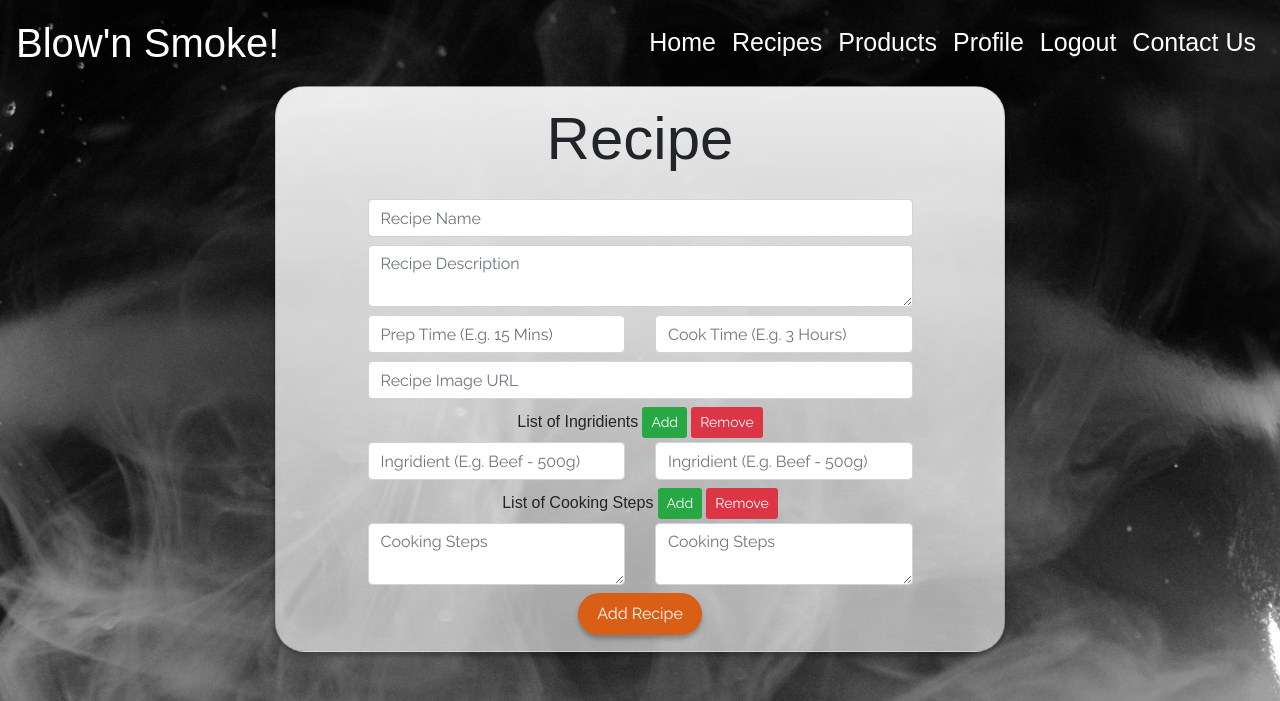
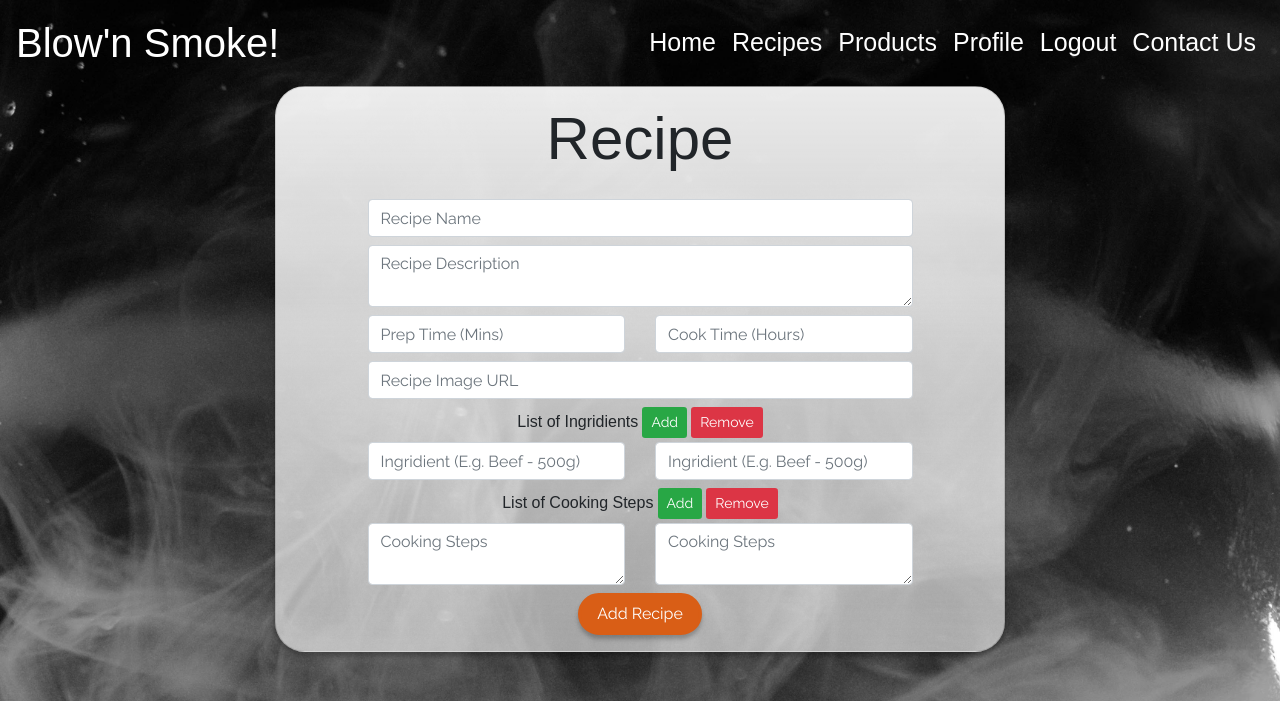
Before and after one commit to Code-Institute-Submissions/Tmuat-Blowin-Smoke_MarResub, a Flask app: page /add-recipe/ in a window 1280 px wide. Shown: the top 701 px of the page. Run offline with Flask 2, Linux system fonts and the light colour scheme; the visitor is signed in with stand-in values (Sample User, id 1); some libraries are stand-ins or nearby versions; some web fonts are replaced.

Commit message:
Adjusted input fields to numbers

```diff
--- a/templates/add-recipe.html
+++ b/templates/add-recipe.html
@@ -29,13 +29,15 @@
                                         <div class="row">
                                             <!-- Prep Time -->
                                             <div class="col-12 col-md-6 mb-2">
-                                                <input id="preptime" name="preptime" type="text" placeholder="Prep Time (E.g. 15 Mins)"
-                                                    class="form-control custom-input valid-border" autocomplete="nope" required>
+                                                <input id="preptime" name="preptime" type="number" placeholder="Prep Time (Mins)"
+                                                    class="form-control custom-input valid-border" autocomplete="nope" required
+                                                    min="1" max="240">
                                             </div>
                                             <!-- Cook Time -->
                                             <div class="col-12 col-md-6 mb-2">
-                                                <input id="cooktime" name="cooktime" type="text" placeholder="Cook Time (E.g. 3 Hours)"
-                                                    class="form-control custom-input valid-border" autocomplete="nope" required>
+                                                <input id="cooktime" name="cooktime" type="number" placeholder="Cook Time (Hours)"
+                                                    class="form-control custom-input valid-border" autocomplete="nope" require
+                                                    min="0.1" max="24">
                                             </div>
                                         </div>
                                     </div>
```
